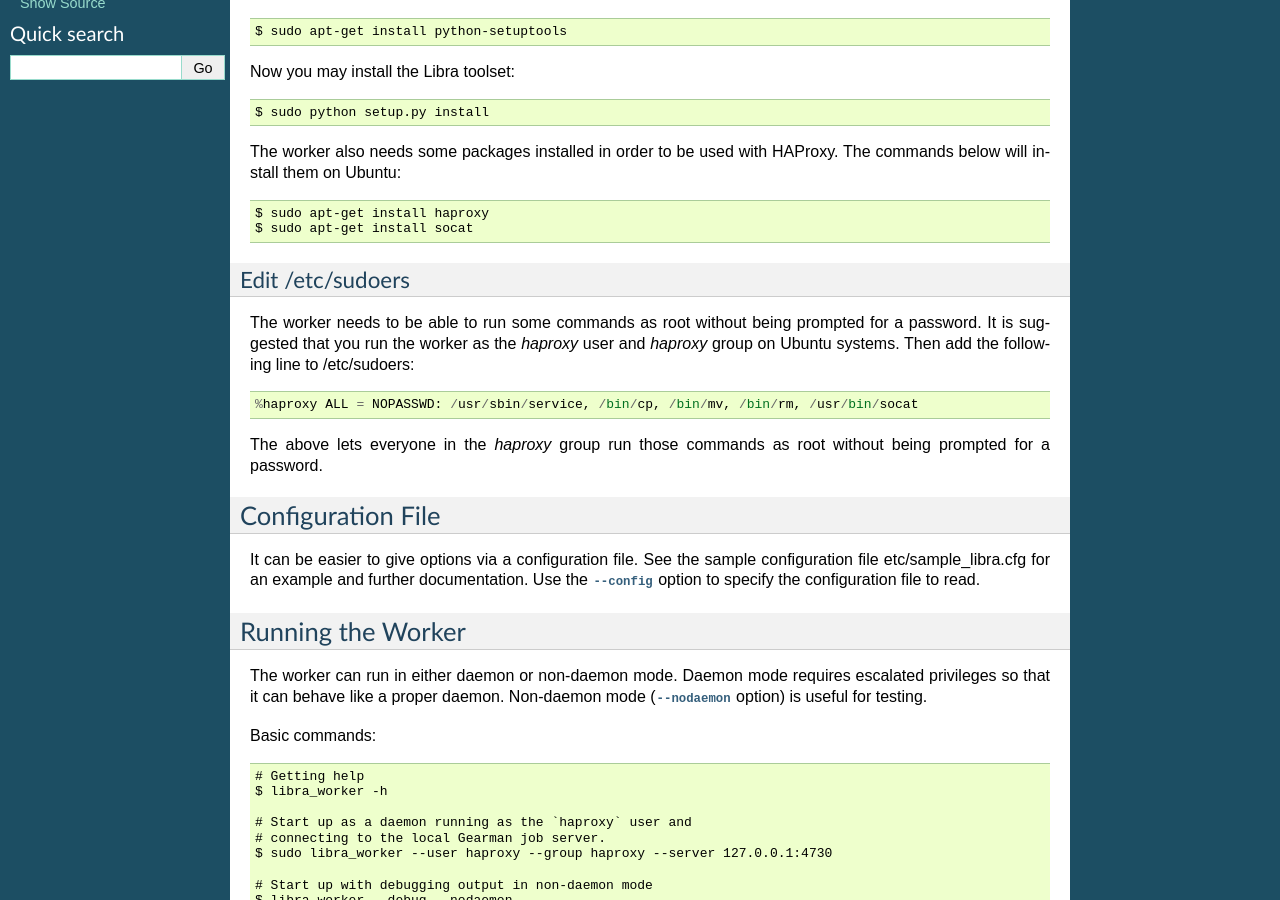
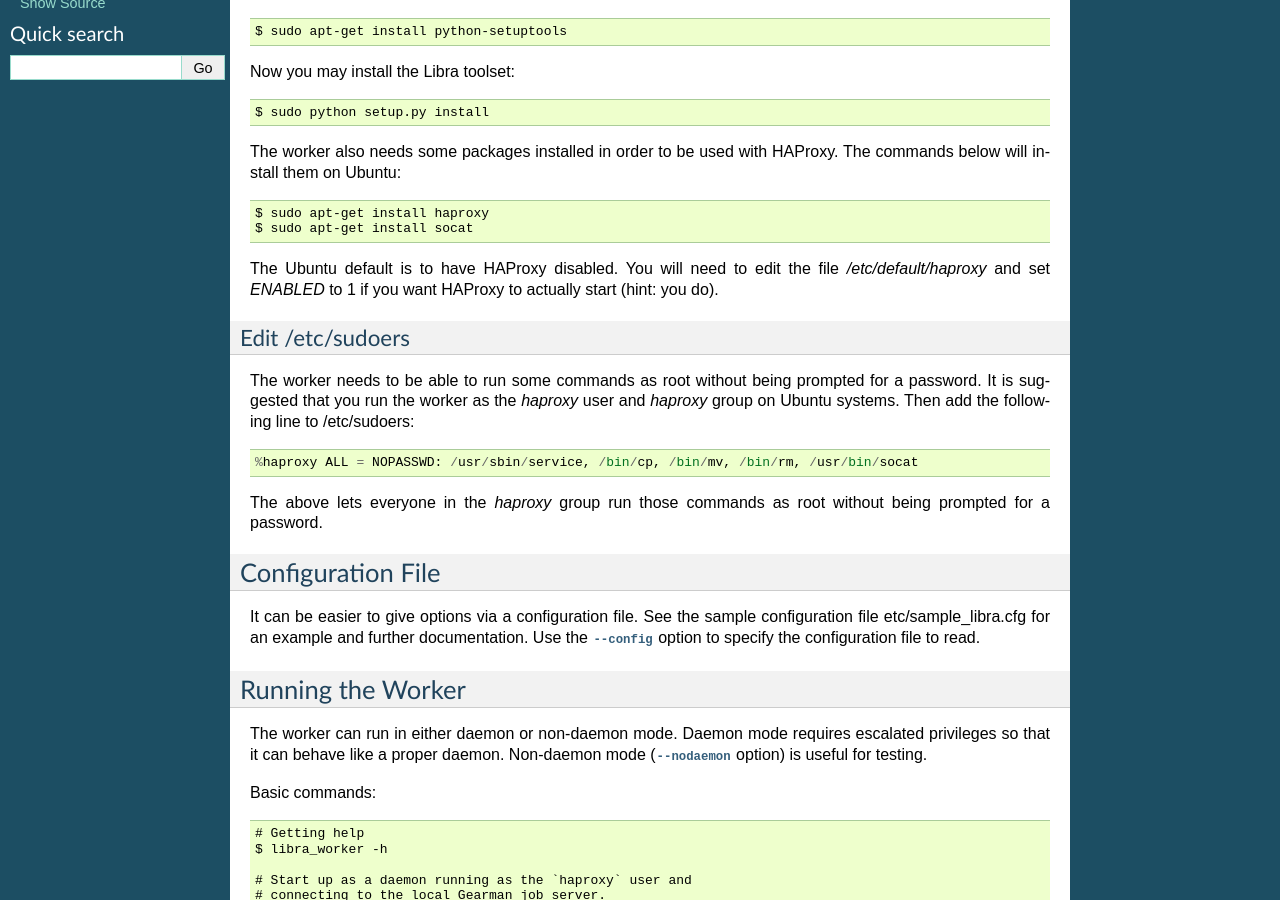
Before and after one commit to stackforge/libra, a Sphinx documentation site: the page built from doc/worker/about.rst, in a window 1280 px wide and 900 px high, scrolled down 357 px. Built offline with Sphinx 7.4.7, drawn with Linux system fonts in a browser that asks for light colours.

Commit message:
Add comment about enabling HAProxy on Ubuntu.
Default HAProxy installation comes disabled. It needs to be enabled
in /etc/default/haproxy before it can be controlled via Libra worker.
Added a comment about this in the worker documentation.

Change-Id: If7654750cc30aef20ab3ec37189d86ec18127123

```diff
--- a/doc/worker/about.rst
+++ b/doc/worker/about.rst
@@ -27,6 +27,10 @@ HAProxy. The commands below will install them on Ubuntu::
 
     $ sudo apt-get install haproxy
     $ sudo apt-get install socat
+
+The Ubuntu default is to have HAProxy disabled. You will need to edit the
+file */etc/default/haproxy* and set *ENABLED* to 1 if you want HAProxy to
+actually start (hint: you do).
 
 Edit /etc/sudoers
 ^^^^^^^^^^^^^^^^^
```
